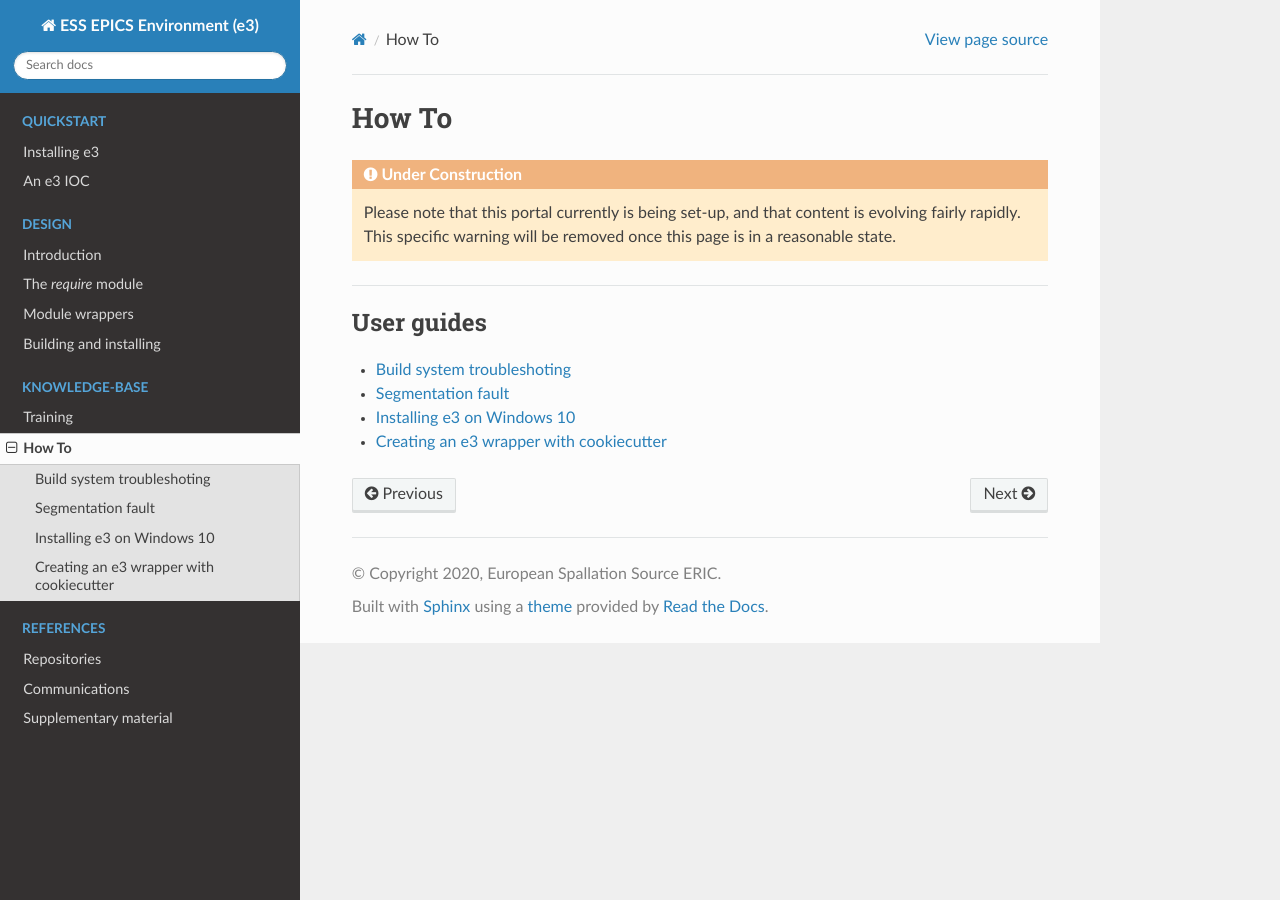
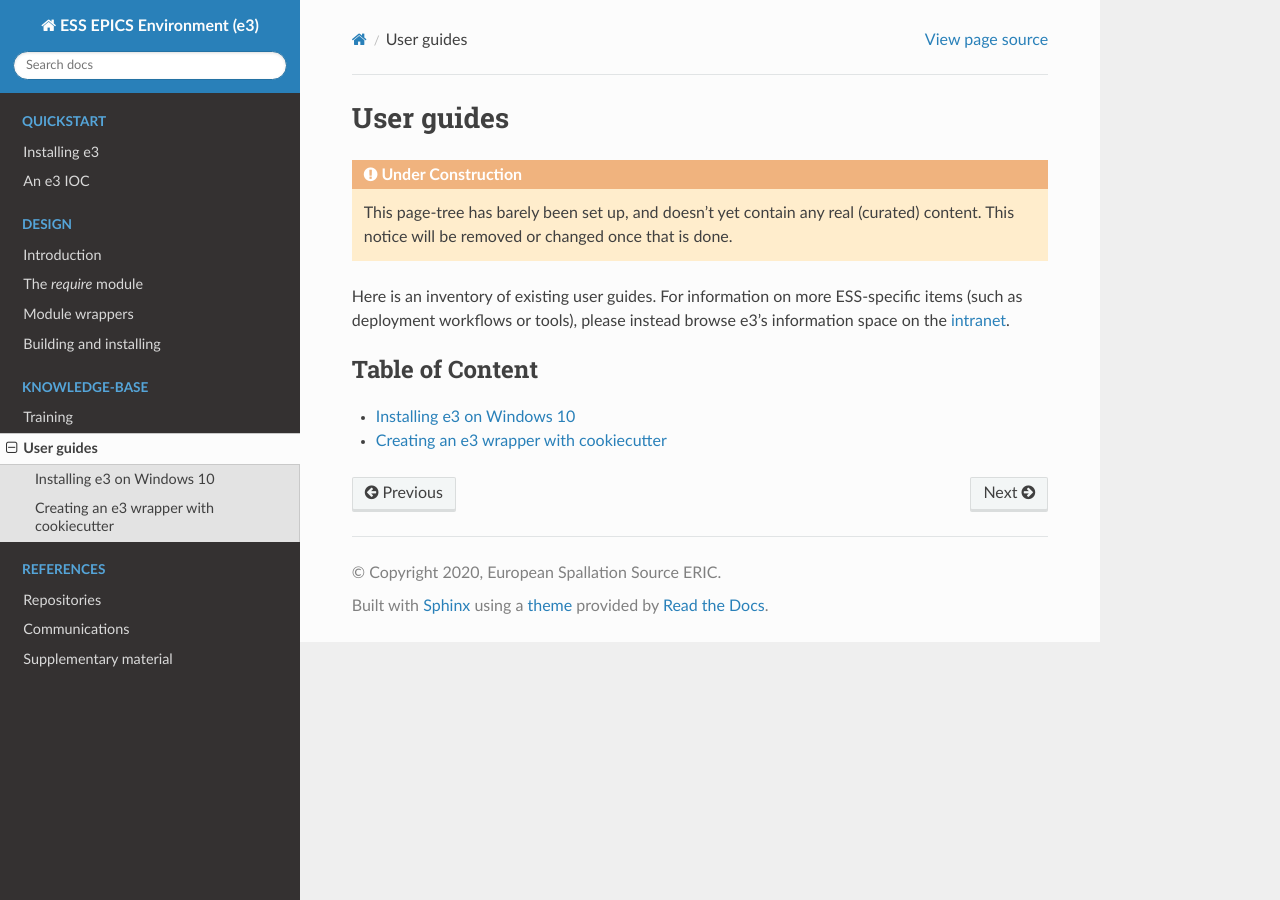
Before and after one commit to ttkorhonen/e3pages, a Sphinx documentation site: the page built from docs/kb/guide/index.md, in a window 1280 px wide. Built offline with Sphinx 7.4.7 and the Read the Docs theme 2.0.0, drawn with Linux system fonts in a browser that asks for light colours.

Commit message:
fix browsing also for user guides

````diff
--- a/docs/kb/guide/index.md
+++ b/docs/kb/guide/index.md
@@ -1,15 +1,17 @@
-# How To
+# User guides
 
 ```{admonition} Under Construction
 :class: warning
 
-Please note that this portal currently is being set-up, and that content is evolving fairly rapidly. This specific warning will be removed once this page is in a reasonable state.
+This page-tree has barely been set up, and doesn't yet contain any real (curated) content. This notice will be removed or changed once that is done.
 ```
 
----
+Here is an inventory of existing user guides. For information on more ESS-specific items (such as deployment workflows or tools), please instead browse e3's information space on the [intranet](https://confluence.esss.lu.se/display/E3).
 
 ```{toctree}
-:caption: User guides
+:caption: Table of Content
 :maxdepth: 1
-articles/index.md
+:glob:
+articles/3*
+articles/4*
 ```
````
Also changed, not shown: docs/kb/guide/articles/index.md (deleted, +0 -9 lines).
